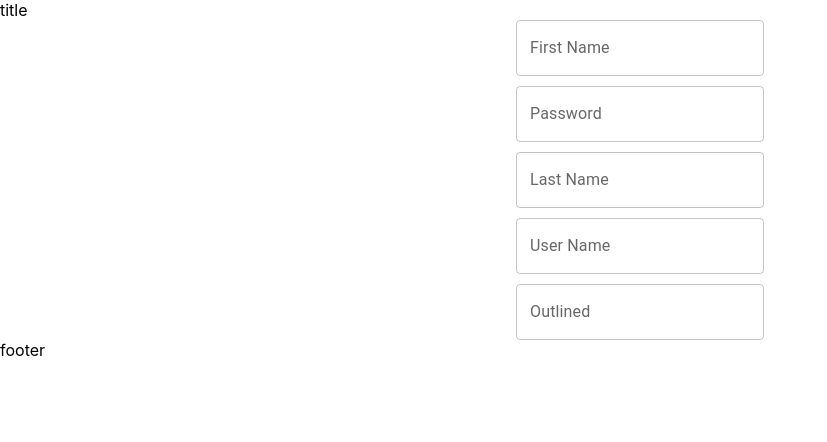
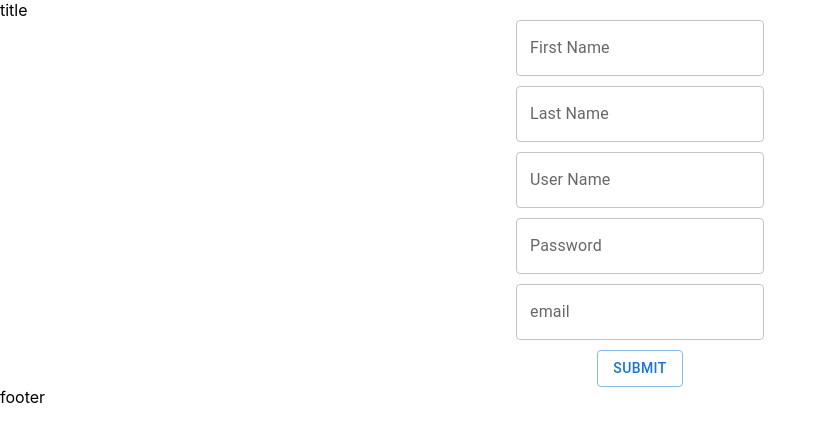
Before and after one commit to Bloodlesss/sign-up-form, a React (Create React App) app: page /SignUp in a window 1280 px wide. Shown: the top 442 px of the page, without its empty margins (0-827 px from the left). Built offline with nearby package versions, Linux system fonts and the light colour scheme.

Commit message:
adding enviroment and adding a molecule

```diff
--- a/src/App.tsx
+++ b/src/App.tsx
@@ -2,8 +2,15 @@ import React from "react";
 import logo from "./logo.svg";
 import "./App.css";
 import Main from "./pages/main";
+import MainRoutes from "./routes/mainRoutes";
 function App() {
-  return <Main></Main>;
+  return (
+    <>
+      <div className="header">title</div>
+      <MainRoutes></MainRoutes>
+      <div className="footer">footer</div>
+    </>
+  );
 }
 
 export default App;
--- a/src/components/form/FormComponent.tsx
+++ b/src/components/form/FormComponent.tsx
@@ -1,29 +1,69 @@
-import { TextField } from "@mui/material";
+import { Button, TextField } from "@mui/material";
 import React from "react";
-import { useForm } from "react-hook-form";
+import { FormProvider, useForm } from "react-hook-form";
 import { SubmitHandler } from "react-hook-form/dist/types";
 import { signUpModel } from "../../models/signUpModel";
-import style from "./FormComponent.module.scss"
+import FormTextField from "../formTextField";
+import style from "./FormComponent.module.scss";
 
 function FormComponent() {
-  const { register, handleSubmit, watch, formState: { errors } } = useForm<signUpModel>();
-  const onSubmit: SubmitHandler<signUpModel> = data => console.log(data);
+  const methods = useForm<signUpModel>({ mode: "onChange" });
+  const {
+    register,
+    handleSubmit,
+    formState: { errors },
+    trigger,
+  } = methods;
+  const onSubmit: SubmitHandler<signUpModel> = (data) => console.log(data);
+  console.log(errors);
   return (
     <>
-      <form className={style.formBody} onSubmit={handleSubmit(onSubmit)}>
-        <TextField id="outlined-basic" {...register("fName", { required: true, maxLength: 50 })} label="First Name" placeholder="First Name" variant="outlined" />
-        <TextField id="outlined-password-input" label="Password" type="password" />
-        <TextField id="outlined-basic" {...register("lName", { required: true, maxLength: 50 })} label="Last Name" placeholder="Last Name" variant="outlined" />
-        <TextField id="outlined-basic" {...register("uName", { required: true, maxLength: 50 })} label="User Name" placeholder="User Name" variant="outlined" />
-        <TextField id="outlined-basic" {...register("email", { required: true, maxLength: 50 })} label="Outlined" variant="outlined" />
-        {/* <input type="text"  />
-        <input type="text"  />
-        <input type="text"  />
-        <input type="text"  />
-        <input type="text" {...register("password", { required: true, maxLength: 50 })} /> */}
-      </form>
+      <FormProvider {...methods}>
+        <form className={style.formBody} onSubmit={handleSubmit(onSubmit)}>
+          <TextField
+            id="outlined-basic"
+            {...register("fName", { maxLength: 50 })}
+            label="First Name"
+            placeholder="First Name"
+            variant="outlined"
+            onChange={async () => {
+              await trigger("email");
+            }}
+          />
+
+          <TextField
+            id="outlined-basic"
+            {...register("lName", { required: true, maxLength: 50 })}
+            label="Last Name"
+            placeholder="Last Name"
+            variant="outlined"
+          />
+
+          <TextField
+            id="outlined-basic"
+            {...register("uName", { required: true, maxLength: 50 })}
+            label="User Name"
+            placeholder="User Name"
+            variant="outlined"
+          />
+          <FormTextField
+            label={"Password"}
+            fieldName={"password"}
+            isRequired
+            isPassword
+          />
+          <FormTextField
+            label={"email"}
+            fieldName={"email"}
+            isRequired
+            isEmail
+          />
+          <Button variant="outlined" type="submit">
+            Submit
+          </Button>
+        </form>
+      </FormProvider>
     </>
-
-  )
+  );
 }
 export default FormComponent;
--- /dev/null
+++ b/src/components/formTextField/formTextFieldComponent.tsx
@@ -0,0 +1,47 @@
+import { TextField } from "@mui/material";
+import React from "react";
+import { useFormContext } from "react-hook-form";
+import { formFieldPropsModel } from "../../models/formFieldPropsModel";
+import { checkEmailExist } from "../../services/auth.service";
+
+function FormTextFieldComponent(props: formFieldPropsModel) {
+  const { register } = useFormContext();
+  const {
+    fieldName,
+    pattern,
+    isRequired,
+    isEmail,
+    isPassword,
+    label,
+    id,
+    maxLength,
+    inputProps,
+  } = props;
+  const type = isEmail ? "email" : isPassword ? "password" : "text";
+  return (
+    <TextField
+      id={id}
+      pattern={pattern}
+      label={label}
+      type={type}
+      inputProps={inputProps}
+      {...register(fieldName, {
+        required: isRequired,
+        maxLength: maxLength,
+        validate: {
+          checkEmailExist: async (value) => await checkEmailExist(value),
+        },
+      })}
+    />
+  );
+}
+FormTextFieldComponent.defaultProps = {
+  isEmail: false,
+  pattern: "(.*?)",
+  isPassword: false,
+  isRequired: false,
+  maxLength: 50,
+  inputProps: {},
+  id: Math.random() * 1000 + "",
+};
+export default FormTextFieldComponent;
--- /dev/null
+++ b/src/components/formTextField/index.tsx
@@ -0,0 +1 @@
+export { default } from "./formTextFieldComponent";
--- /dev/null
+++ b/src/models/formFieldPropsModel.tsx
@@ -0,0 +1,13 @@
+import { InputBaseComponentProps } from "@mui/material";
+
+export interface formFieldPropsModel {
+  fieldName: string;
+  pattern: RegExp;
+  isRequired: boolean;
+  isEmail: boolean;
+  isPassword: boolean;
+  label: string;
+  id: string;
+  maxLength: number;
+  inputProps: InputBaseComponentProps;
+}
--- a/src/pages/Main/Main.tsx
+++ b/src/pages/Main/Main.tsx
@@ -1,12 +1,9 @@
 import React from "react";
-import MainRoutes from "../../routes/mainRoutes";
 import styles from "./Main.module.scss";
 function Main() {
   return (
     <>
-      <div className="header">title</div>
-      <MainRoutes></MainRoutes>
-      <div className="footer">footer</div>
+      <h2>Welcome to the React Project</h2>
     </>
   );
 }
--- a/src/routes/mainRoutes.js
+++ b/src/routes/mainRoutes.js
@@ -1,23 +1,30 @@
 import React from "react";
-import SignUp from "../pages/signUp";
-import {
-  BrowserRouter,
-  Route,
-  Routes,
-  redirect,
-  Navigate,
-} from "react-router-dom";
-import FormComponent from "../components/form/FormComponent";
+import { Route, Routes, Navigate } from "react-router-dom";
+const Main = React.lazy(() => import("../pages/main"));
+const SignUp = React.lazy(() => import("../pages/signUp"));
+
 function MainRoutes() {
   return (
-    <BrowserRouter>
-      <Routes>
-        <Route path="/" element={<Navigate to="/SignUp" />} />
-        <Route path="/SignUp" element={<SignUp />} />
-        <Route path="/Form" element={<FormComponent />} />
-        <Route path="*" element={<Navigate to="/" replace />} />
-      </Routes>
-    </BrowserRouter>
+    <Routes>
+      <Route path="/" element={<Navigate to="/Main" />} />
+      <Route
+        path="/SignUp"
+        element={
+          <React.Suspense fallback={<>...</>}>
+            <SignUp />
+          </React.Suspense>
+        }
+      />
+      <Route
+        path="/Main"
+        element={
+          <React.Suspense fallback={<>...</>}>
+            <Main />
+          </React.Suspense>
+        }
+      />
+      <Route path="*" element={<Navigate to="/" replace />} />
+    </Routes>
   );
 }
 
--- /dev/null
+++ b/src/services/auth.service.ts
@@ -0,0 +1,15 @@
+import { ValidateResult } from "react-hook-form";
+
+export const checkEmailExist = async (
+  value: string
+): Promise<ValidateResult> => {
+  let result: ValidateResult = await new Promise((resolve) =>
+    setTimeout(resolve, 4000)
+  );
+  const apiUrl = process.env.signUpApiUrl;
+  console.log(apiUrl);
+  return true;
+};
+export const checkEmailExist2 = async () => {
+  return await new Promise((resolve) => setTimeout(resolve, 500));
+};
```
Also changed, not shown: src/index.tsx (+9 -8 lines), src/components/formTextField/formTextFieldComponent.module.scss (added), 2 other files (tests, documents, lock files or other folders).
